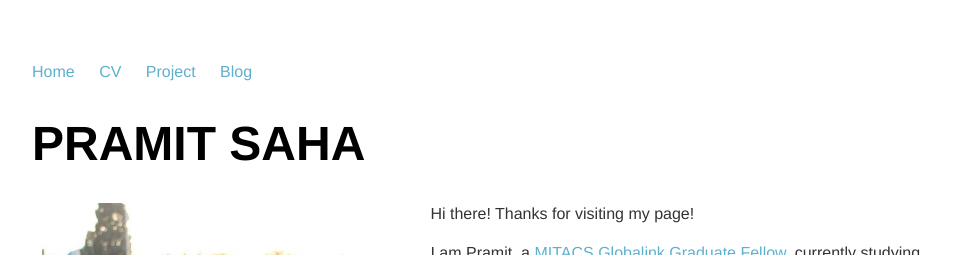
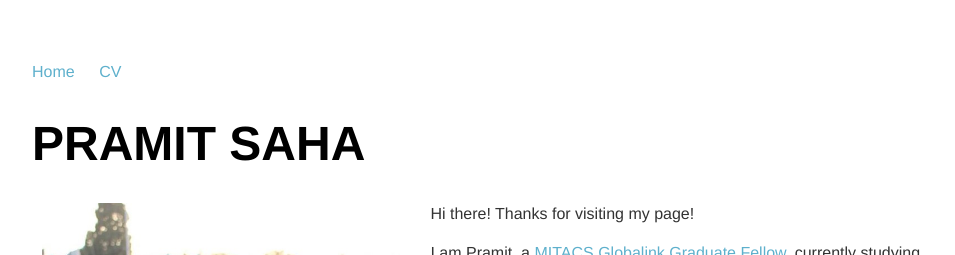
Before and after one commit to PramitSaha/PramitSaha.github.io, a Jekyll site: the page built from index.md, in a window 1280 px wide. Shown: the top 255 px of the page, without its empty margins (160-1115 px from the left). Built offline with Jekyll 4.4.1, drawn with Linux system fonts in a browser that asks for light colours.

Commit message:
Update default.html

```diff
--- a/_layouts/default.html
+++ b/_layouts/default.html
@@ -13,8 +13,8 @@
 	    	<ul>
 	        	<li><a href="/">Home</a></li>
 	        	<li><a href="https://pramitsaha.github.io/markdown-cv/">CV</a></li>
-			<li><a href="/Project">Project</a></li>
-	        	<li><a href="/blog">Blog</a></li>
+			<!--  <li><a href="/Project">Project</a></li>
+	        	<li><a href="/blog">Blog</a></li> -->
 	    	</ul>
 		</nav>
 		<div class="container">
```
